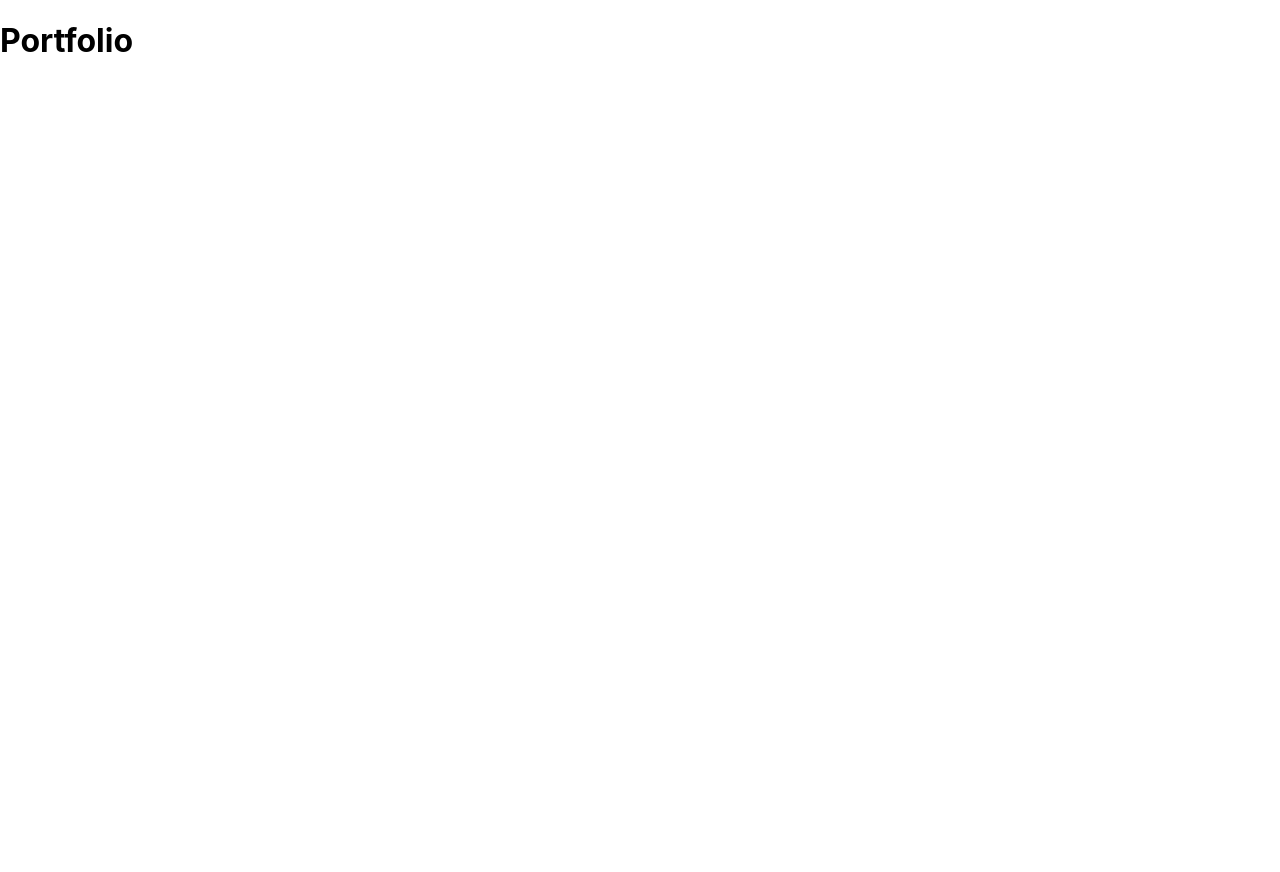
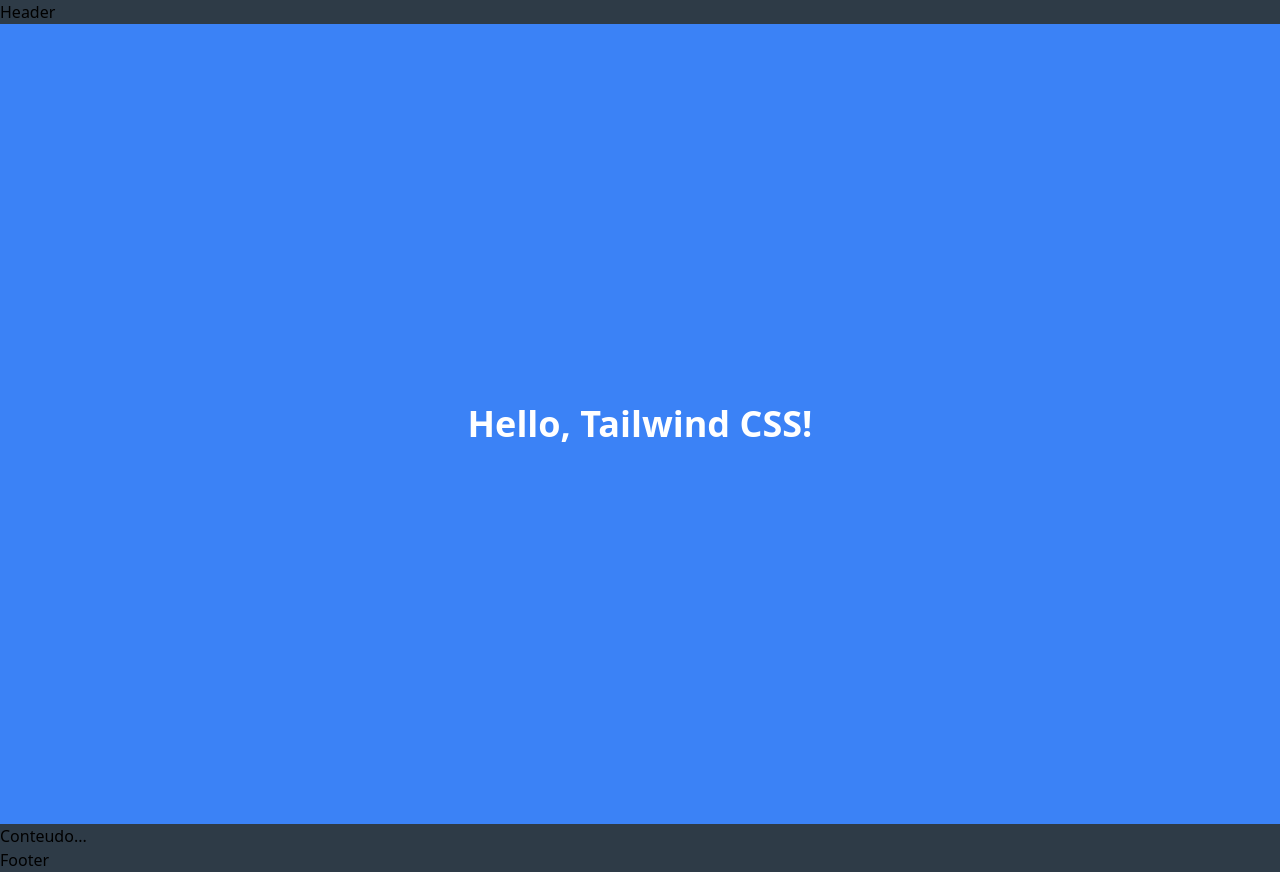
Before and after one commit to FelipeAugustoPalmieri/portfolio, a React (Create React App) app: page / in a window 1280 px wide. Before the commit the page ends 800 px from the top, so only its background shows below. Built offline with nearby package versions, Linux system fonts and the light colour scheme.

Commit message:
feat: add tailwind css in project

```diff
--- a/package.json
+++ b/package.json
@@ -39,5 +39,10 @@
       "last 1 firefox version",
       "last 1 safari version"
     ]
+  },
+  "devDependencies": {
+    "autoprefixer": "^10.4.20",
+    "postcss": "^8.4.49",
+    "tailwindcss": "^3.4.16"
   }
 }
--- a/src/App.css
+++ /dev/null
@@ -1,38 +0,0 @@
-.App {
-  text-align: center;
-}
-
-.App-logo {
-  height: 40vmin;
-  pointer-events: none;
-}
-
-@media (prefers-reduced-motion: no-preference) {
-  .App-logo {
-    animation: App-logo-spin infinite 20s linear;
-  }
-}
-
-.App-header {
-  background-color: #282c34;
-  min-height: 100vh;
-  display: flex;
-  flex-direction: column;
-  align-items: center;
-  justify-content: center;
-  font-size: calc(10px + 2vmin);
-  color: white;
-}
-
-.App-link {
-  color: #61dafb;
-}
-
-@keyframes App-logo-spin {
-  from {
-    transform: rotate(0deg);
-  }
-  to {
-    transform: rotate(360deg);
-  }
-}
--- a/src/App.tsx
+++ b/src/App.tsx
@@ -1,8 +1,18 @@
 import React from 'react';
-import './App.css';
+import Header from './components/Header';
+import Footer from './components/Footer';
+import Tailwind from './components/Tailwind';
 
 function App() {
-  return <h1>Portfolio</h1>
+  return (
+    <div>
+      <Header />
+      <Tailwind />
+      <h1>Conteudo...</h1>
+      <Footer />
+    </div>
+
+  )
 }
 
 export default App;
--- /dev/null
+++ b/src/components/Footer.tsx
@@ -0,0 +1,14 @@
+import * as React from 'react';
+
+export interface IAppProps {
+}
+
+const Footer = (props: IAppProps) => {
+  return (
+    <div>
+      <h1>Footer</h1>
+    </div>
+  );
+}
+
+export default Footer
--- /dev/null
+++ b/src/components/Header.tsx
@@ -0,0 +1,14 @@
+import * as React from 'react';
+
+export interface IAppProps {
+}
+
+const Header = (props: IAppProps) => {
+  return (
+    <div>
+      <h1>Header</h1>
+    </div>
+  );
+}
+
+export default Header
--- /dev/null
+++ b/src/components/Tailwind.tsx
@@ -0,0 +1,14 @@
+import * as React from 'react';
+
+export interface IAppProps {
+}
+
+const Tailwind = (props: IAppProps) => {
+  return (
+    <div className="flex justify-center items-center h-screen bg-blue-500 text-white">
+      <h1 className="text-4xl font-bold">Hello, Tailwind CSS!</h1>
+    </div>
+  );
+}
+
+export default Tailwind
--- a/src/index.css
+++ b/src/index.css
@@ -1,13 +1,7 @@
+@tailwind base;
+@tailwind components;
+@tailwind utilities;
+
 body {
-  margin: 0;
-  font-family: -apple-system, BlinkMacSystemFont, 'Segoe UI', 'Roboto', 'Oxygen',
-    'Ubuntu', 'Cantarell', 'Fira Sans', 'Droid Sans', 'Helvetica Neue',
-    sans-serif;
-  -webkit-font-smoothing: antialiased;
-  -moz-osx-font-smoothing: grayscale;
+  background-color: #2e3b47;
 }
-
-code {
-  font-family: source-code-pro, Menlo, Monaco, Consolas, 'Courier New',
-    monospace;
-}
--- /dev/null
+++ b/tailwind.config.js
@@ -0,0 +1,10 @@
+/** @type {import('tailwindcss').Config} */
+module.exports = {
+  content: [
+    "./src/**/*.{js,jsx,ts,tsx}",
+  ],
+  theme: {
+    extend: {},
+  },
+  plugins: [],
+}
```
Also changed, not shown: 1 other file (tests, documents, lock files or other folders).
